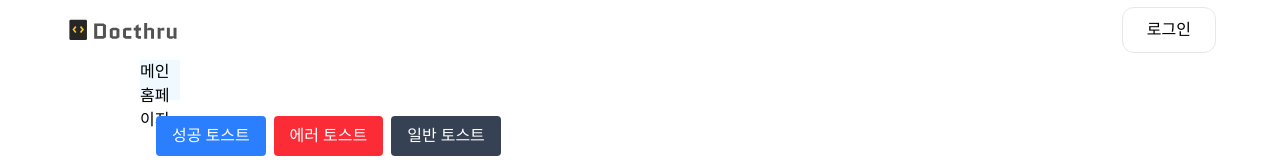
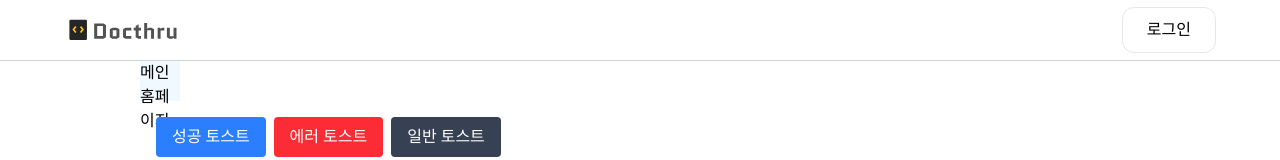
Before and after one commit to CodeitFS5th-middle-project-team1/DocThru-FE, a Next.js app: page / in a window 1280 px wide. Shown: the top 160 px of the page. Built offline with nearby package versions, Linux system fonts and the light colour scheme; a web font is replaced by a local one.

Commit message:
Fix : header Divider 추가

```diff
--- a/src/shared/components/layout/Header.tsx
+++ b/src/shared/components/layout/Header.tsx
@@ -4,6 +4,7 @@ import Image from 'next/image';
 import Member from '@/shared/Img/profile-icon/member.svg';
 import admin from '@/shared/Img/profile-icon/admin.svg';
 import BassBell from '@/shared/Img/bell-icon/bass.svg';
+import { Divider } from '../Divider';
 
 interface HeaderProps {
   isLogin: string | null;
@@ -20,6 +21,7 @@ const Header: React.FC<HeaderProps> = ({
 }) => {
   const ImageStyle = 'cursor-pointer';
   return (
+    <div className="w-full flex flex-col items-center justify-center">
       <div className="max-w-[1200px] w-full h-15 bg-white flex items-center justify-between md:px-6 px-4  lg:py-[14px]">
         <Image
           className={ImageStyle}
@@ -54,6 +56,8 @@ const Header: React.FC<HeaderProps> = ({
           />
         )}
       </div>
+      <Divider />
+    </div>
   );
 };
 
```
Lines whose indentation alone changed are shown as unchanged.
